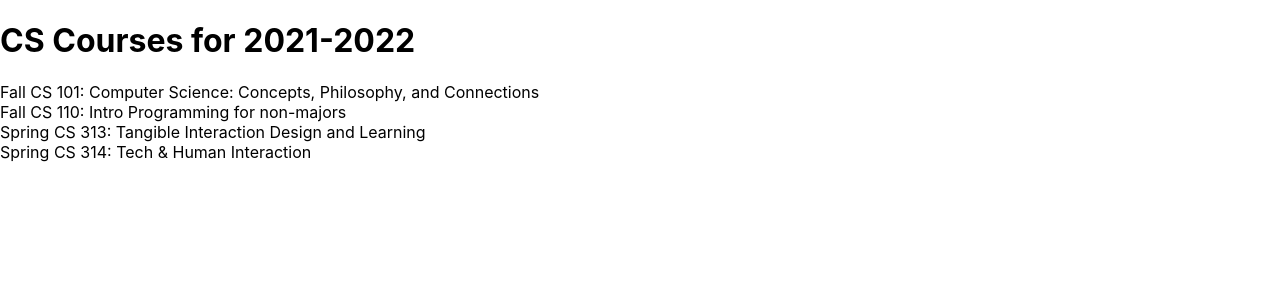
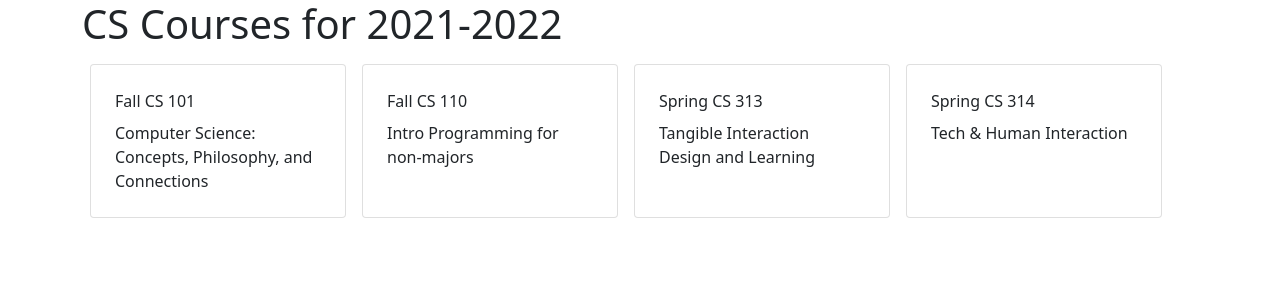
Before and after one commit to grassie10/scheduler, a React (Create React App) app: page / in a window 1280 px wide. Shown: the top 300 px of the page. Built offline with nearby package versions, Linux system fonts and the light colour scheme.

Commit message:
Add styles

```diff
--- a/package.json
+++ b/package.json
@@ -6,6 +6,7 @@
     "@testing-library/jest-dom": "^5.14.1",
     "@testing-library/react": "^11.2.7",
     "@testing-library/user-event": "^12.8.3",
+    "bootstrap": "^5.1.1",
     "react": "^17.0.2",
     "react-dom": "^17.0.2",
     "react-scripts": "4.0.3",
--- a/src/App.css
+++ b/src/App.css
@@ -28,6 +28,11 @@
   color: #61dafb;
 }
 
+.course-list {
+  display: grid;
+  grid-template-columns: repeat(auto-fill, minmax(12rem, 17rem));
+}
+
 @keyframes App-logo-spin {
   from {
     transform: rotate(0deg);
--- a/src/App.js
+++ b/src/App.js
@@ -1,4 +1,5 @@
 import React from 'react';
+import './App.css';
 
 const schedule = {
   "title": "CS Courses for 2021-2022",
@@ -41,19 +42,22 @@
 );
 
 const Course = ({ course }) => (
-  <div>
-    { getCourseTerm(course) } CS { getCourseNumber(course) }: { course.title }
+  <div className="card m-2 p-2">
+    <div className="card-body">
+      <div className="card-title">{ getCourseTerm(course) } CS { getCourseNumber(course) }</div>
+      <div className="card-text">{ course.title }</div>
+    </div>
   </div>
 );
 
 const CourseList = ({ courses }) => (
-  <div>
+  <div className="course-list">
   { Object.values(courses).map(course => <Course key={course.id} course={ course } />) }
   </div>
 );
 
 const App = () =>  (
-  <div>
+  <div className="container">
     <Banner title={ schedule.title } />
     <CourseList courses={ schedule.courses } />
   </div>
--- a/src/index.js
+++ b/src/index.js
@@ -1,6 +1,6 @@
 import React from 'react';
 import ReactDOM from 'react-dom';
-import './index.css';
+import 'bootstrap/dist/css/bootstrap.min.css';
 import App from './App';
 import reportWebVitals from './reportWebVitals';
 
```
Also changed, not shown: 1 other file (tests, documents, lock files or other folders).
